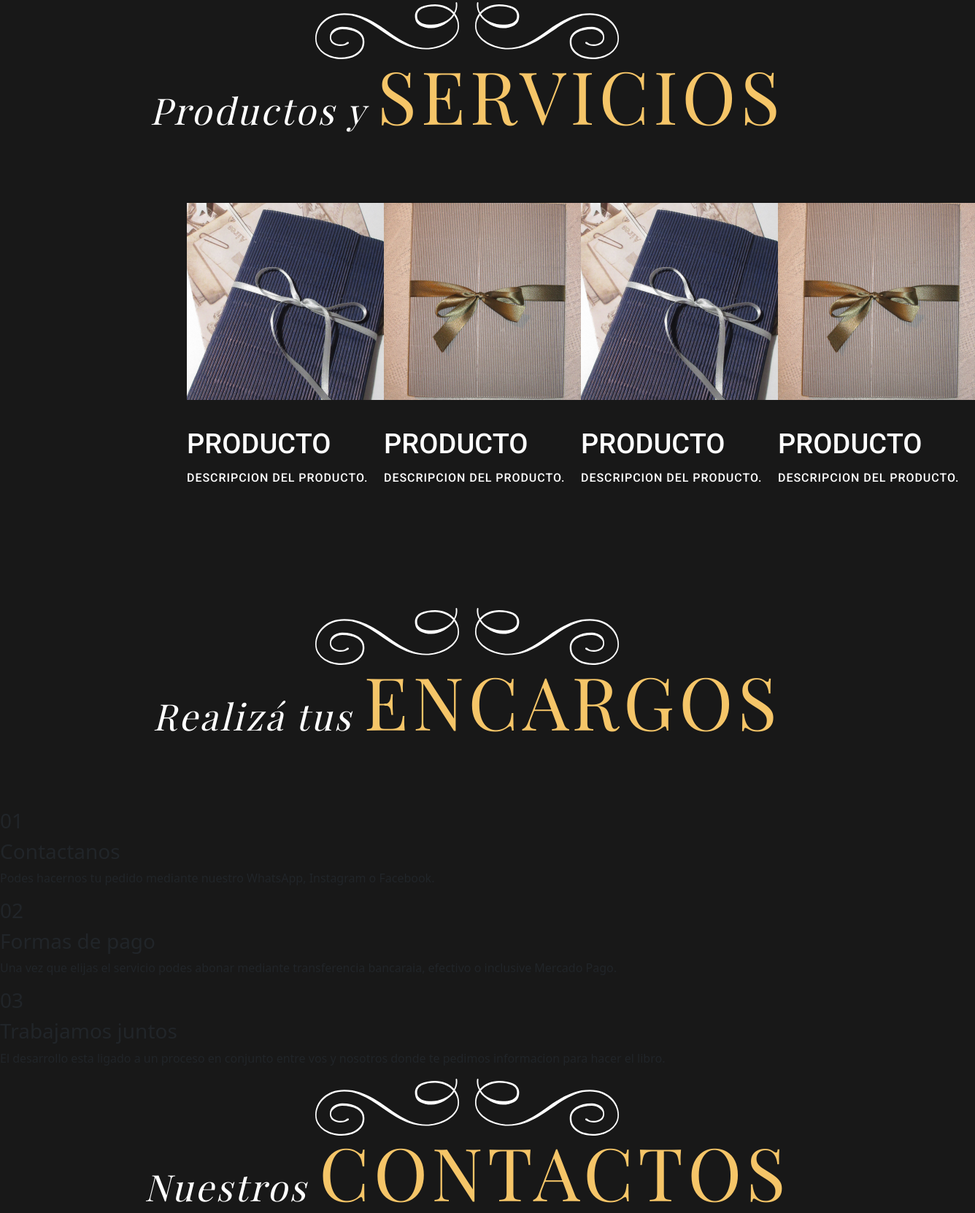
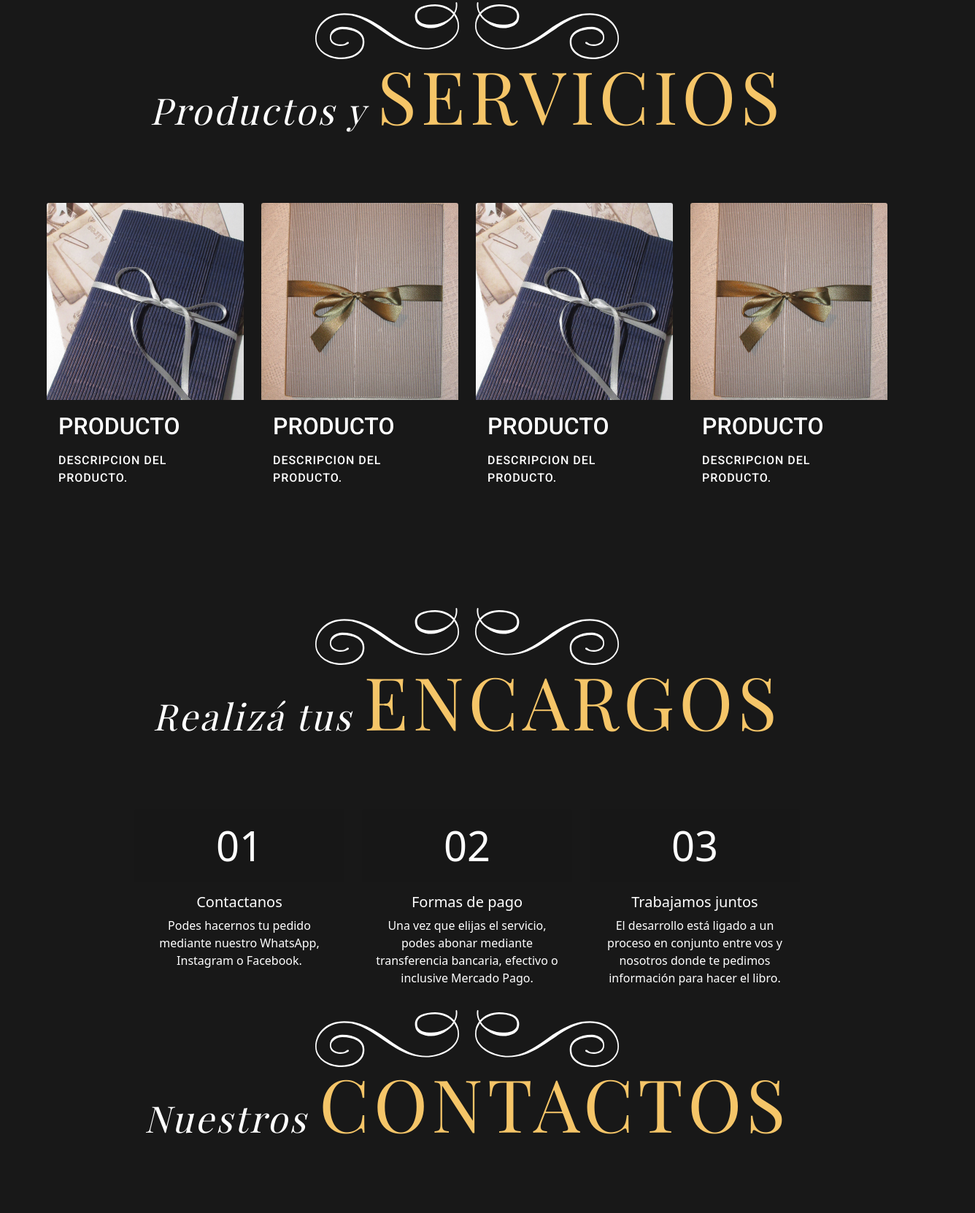
Before and after one commit to TomasAybar/proyecto-cuento-contigo, a website: page index.html in a window 1280 px wide. Shown: the part 1040-2702 px from the top of the page at 73% size, 1336 px wide, since content can reach past the window. Drawn offline with nearby package versions, Linux system fonts and the light colour scheme; grey boxes are pictures that could not be loaded.

Commit message:
cambios en servicios, encargos

```diff
--- a/index.html
+++ b/index.html
@@ -63,41 +63,79 @@
         </div>
 
         <div class="productos">
-          <div class="producto">
+          <div class="row row-cols-1 row-cols-md-4 g-4">
+            <div class="col">
+              <div
+                class="card h-100 border-dark text-white bg-dark"
+                style="max-width: 18rem"
+              >
                 <img
-              class="producto-img"
                   src="assets/img/servicio1.png"
-              alt="producto"
+                  class="card-img-top"
+                  alt="producto1"
                 />
-            <h3 class="producto-titulo">Producto</h3>
-            <p class="producto-info">Descripcion del producto.</p>
+                <div class="card-body">
+                  <h5 class="card-title producto-titulo">Producto</h5>
+                  <p class="card-text producto-info">
+                    Descripcion del producto.
+                  </p>
                 </div>
-          <div class="producto">
+              </div>
+            </div>
+            <div class="col">
+              <div
+                class="card h-100 border-dark text-white bg-dark"
+                style="max-width: 18rem"
+              >
                 <img
-              class="producto-img"
                   src="assets/img/servicio2.png"
-              alt="producto"
+                  class="card-img-top"
+                  alt="producto2"
                 />
-            <h3 class="producto-titulo">Producto</h3>
-            <p class="producto-info">Descripcion del producto.</p>
+                <div class="card-body">
+                  <h5 class="card-title producto-titulo">Producto</h5>
+                  <p class="card-text producto-info">
+                    Descripcion del producto.
+                  </p>
                 </div>
-          <div class="producto">
+              </div>
+            </div>
+            <div class="col">
+              <div
+                class="card h-100 border-dark text-white bg-dark"
+                style="max-width: 18rem"
+              >
                 <img
-              class="producto-img"
                   src="assets/img/servicio1.png"
-              alt="producto"
+                  class="card-img-top"
+                  alt="producto3"
                 />
-            <h3 class="producto-titulo">Producto</h3>
-            <p class="producto-info">Descripcion del producto.</p>
+                <div class="card-body">
+                  <h5 class="card-title producto-titulo">Producto</h5>
+                  <p class="card-text producto-info">
+                    Descripcion del producto.
+                  </p>
                 </div>
-          <div class="producto">
+              </div>
+            </div>
+            <div class="col">
+              <div
+                class="card h-100 border-dark text-white bg-dark"
+                style="max-width: 18rem"
+              >
                 <img
-              class="producto-img"
                   src="assets/img/servicio2.png"
-              alt="producto"
+                  class="card-img-top"
+                  alt="producto4"
                 />
-            <h3 class="producto-titulo">Producto</h3>
-            <p class="producto-info">Descripcion del producto.</p>
+                <div class="card-body">
+                  <h5 class="card-title producto-titulo">Producto</h5>
+                  <p class="card-text producto-info">
+                    Descripcion del producto.
+                  </p>
+                </div>
+              </div>
+            </div>
           </div>
         </div>
       </section>
@@ -105,6 +143,7 @@
 
       <!-- Inicio - Realiza tus encargos -->
       <section id="encargos">
+
         <div class="contenedorTitulos">
           <img
             class="separador"
@@ -116,34 +155,56 @@
           </h2>
         </div>
 
-        <div>
-          <article>
-            <div>
-              <h3>01</h3>
-              <h3>Contactanos</h3>
-              <p>
-                Podes hacernos tu pedido mediante nuestro WhatsApp, Instagram o
-                Facebook.
+        <div class="encargos">
+          <div class="row row-cols-1 row-cols-md-3 g-4">
+            <div class="col">
+              <div
+                class="card h-100 text-white bg-dark mb-3"
+                style="max-width: 18rem"
+              >
+                <div class="card-header encargosHeader">01</div>
+                <div class="card-body">
+                  <h5 class="card-title encargosTitulo">Contactanos</h5>
+                  <p class="card-text encargosInfo">
+                    Podes hacernos tu pedido mediante nuestro WhatsApp,
+                    Instagram o Facebook.
                   </p>
                 </div>
-            <div>
-              <h3>02</h3>
-              <h3>Formas de pago</h3>
-              <p>
-                Una vez que elijas el servicio podes abonar mediante
-                transferencia bancaraia, efectivo o inclusive Mercado Pago.
+              </div>
+            </div>
+            <div class="col">
+              <div
+                class="card h-100 text-white bg-dark mb-3"
+                style="max-width: 18rem"
+              >
+                <div class="card-header encargosHeader">02</div>
+                <div class="card-body">
+                  <h5 class="card-title encargosTitulo">Formas de pago</h5>
+                  <p class="card-text encargosInfo">
+                    Una vez que elijas el servicio, podes abonar mediante
+                    transferencia bancaria, efectivo o inclusive Mercado Pago.
                   </p>
                 </div>
-            <div>
-              <h3>03</h3>
-              <h3>Trabajamos juntos</h3>
-              <p>
-                El desarrollo esta ligado a un proceso en conjunto entre vos y
-                nosotros donde te pedimos informacion para hacer el libro.
+              </div>
+            </div>
+            <div class="col">
+              <div
+                class="card h-100 text-white bg-dark mb-3"
+                style="max-width: 18rem"
+              >
+                <div class="card-header encargosHeader">03</div>
+                <div class="card-body">
+                  <h5 class="card-title encargosTitulo">Trabajamos juntos</h5>
+                  <p class="card-text encargosInfo">
+                    El desarrollo está ligado a un proceso en conjunto entre vos
+                    y nosotros donde te pedimos información para hacer el libro.
                   </p>
                 </div>
-          </article>
               </div>
+            </div>
+          </div>
+        </div>
+
       </section>
       <!-- Fin - Realiza tus encargos -->
 
@@ -477,4 +538,81 @@
                     <img src="assets/img/Galeria-8.png" alt="Galeria" />
                     <img src="assets/img/Galeria-9.png" alt="Galeria" />
                 </article>
-            </section> -->
+            </section>
+
+
+Producto
+
+                  <div class="productos">
+          <div class="producto">
+            <img
+              class="producto-img"
+              src="assets/img/servicio1.png"
+              alt="producto"
+            />
+            <h3 class="producto-titulo">Producto</h3>
+            <p class="producto-info">Descripcion del producto.</p>
+          </div>
+          <div class="producto">
+            <img
+              class="producto-img"
+              src="assets/img/servicio2.png"
+              alt="producto"
+            />
+            <h3 class="producto-titulo">Producto</h3>
+            <p class="producto-info">Descripcion del producto.</p>
+          </div>
+          <div class="producto">
+            <img
+              class="producto-img"
+              src="assets/img/servicio1.png"
+              alt="producto"
+            />
+            <h3 class="producto-titulo">Producto</h3>
+            <p class="producto-info">Descripcion del producto.</p>
+          </div>
+          <div class="producto">
+            <img
+              class="producto-img"
+              src="assets/img/servicio2.png"
+              alt="producto"
+            />
+            <h3 class="producto-titulo">Producto</h3>
+            <p class="producto-info">Descripcion del producto.</p>
+          </div>
+        </div>
+
+
+
+        Encargos
+
+        <div>
+          <article>
+            <div>
+              <h3>01</h3>
+              <h3>Contactanos</h3>
+              <p>
+                Podes hacernos tu pedido mediante nuestro WhatsApp, Instagram o
+                Facebook.
+              </p>
+            </div>
+            <div>
+              <h3>02</h3>
+              <h3>Formas de pago</h3>
+              <p>
+                Una vez que elijas el servicio podes abonar mediante
+                transferencia bancaraia, efectivo o inclusive Mercado Pago.
+              </p>
+            </div>
+            <div>
+              <h3>03</h3>
+              <h3>Trabajamos juntos</h3>
+              <p>
+                El desarrollo esta ligado a un proceso en conjunto entre vos y
+                nosotros donde te pedimos informacion para hacer el libro.
+              </p>
+            </div>
+          </article>
+        </div>
+
+          -->
--- a/scss/componentes/_encargos.scss
+++ b/scss/componentes/_encargos.scss
@@ -1,27 +1,39 @@
-// .separador {
-//     width: 416px;
-//     height: 78px;
-//     // text-align: center;
-// }
+.encargos {
+    padding-left: 5%;
+    padding-right: 5%;
+    margin: 0 auto;
+    display: flex;
+    justify-content: space-around;
+    text-align: center;
+}
 
-// .subtitulo {
-//     font-family: $titulo;
-//     font-weight: 400;
-//     font-size: 50px;
-//     line-height: 48.5px;
-//     letter-spacing: 0.06em;
-//     color: $blanco;
-//     font-style: italic;
+.encargosHeader {
+    font-size: 3.5rem;
+}
 
-// }
+.encargoTitulo {
+    font-family: $parrafo;
+    color: $blanco;
+    font-size: 2rem;
+    font-weight: 500;
+    line-height: 2.5rem;
+    letter-spacing: 0.004rem;
+    margin-bottom: 15px;
+}
 
-// .subtitulo-span {
-//     font-family: $titulo;
-//     font-weight: 400;
-//     font-size: 100px;
-//     line-height: 97px;
-//     letter-spacing: 0.06em;
-//     text-transform: uppercase;
-//     color: $amarillo;
-//     font-style: normal;
-// }
+.encargoInfo {
+    font-family: $parrafo;
+    color: $blanco;
+    font-size: 1rem;
+    font-weight: 500;
+    line-height: 1.5rem;
+    letter-spacing: 0.06em;
+}
+
+.card-header {
+    border-bottom: 0px;
+}
+
+.bg-dark {
+    --bs-bg-opacity: 0;
+}
--- a/scss/componentes/_productos-servicios.scss
+++ b/scss/componentes/_productos-servicios.scss
@@ -2,28 +2,22 @@
     margin-bottom: 150px;
 }
 
-
-
 .productos {
-    width: 60%;
+    padding-left: 5%;
+    padding-right: 5%;
     margin: 0 auto;
     display: flex;
     justify-content: space-around;
 }
 
-.producto-img {
-    width: 270px;
-    height: 270px;
-    margin-bottom: 40px;
-}
 .producto-titulo {
     font-family: $parrafo;
     text-transform: uppercase;
     color: $blanco;
-    font-size: 38px;
+    font-size: 2rem;
     font-weight: 500;
-    line-height: 40px;
-    letter-spacing: 0.06px;
+    line-height: 2.5rem;
+    letter-spacing: 0.004rem;
     margin-bottom: 15px;
 }
 
@@ -31,8 +25,16 @@
     font-family: $parrafo;
     text-transform: uppercase;
     color: $blanco;
-    font-size: 16px;
+    font-size: 1rem;
     font-weight: 500;
-    line-height: 24px;
+    line-height: 1.5rem;
     letter-spacing: 0.06em;
 }
+
+.bg-dark {
+    --bs-bg-opacity: 0;
+}
+
+.card {
+    border: 0px;
+}
```
Also changed, not shown: scss/style.css, 1 other file. Lines whose indentation alone changed are shown as unchanged.
